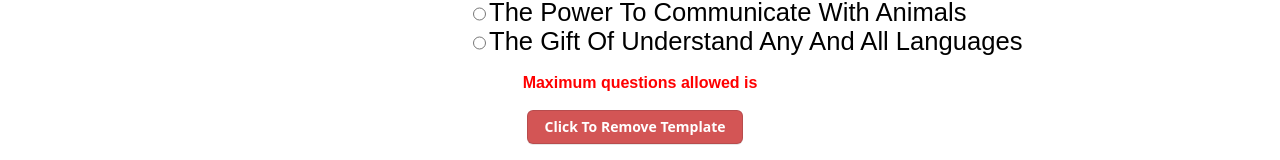
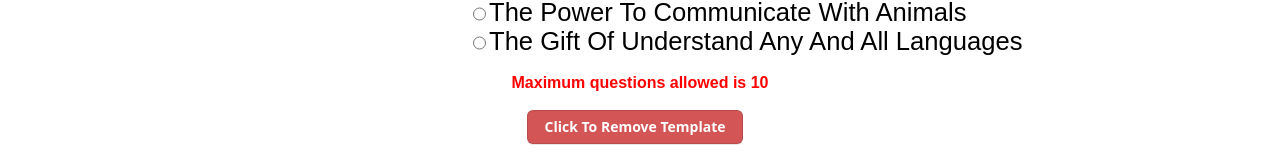
Before and after one commit to xraycodes/ToyEmporium, a Vue app: page / in a window 1280 px wide. Shown: the part 1923-2083 px from the top of the page. Built offline with nearby package versions, Linux system fonts and the light colour scheme.

Commit message:
fixed the bug with max num of Q and add button functionality

```diff
--- a/src/App.vue
+++ b/src/App.vue
@@ -29,6 +29,8 @@ const questionsInJSONAsObj = reactive(JSONfile)
 
 // Total number of questions shown(Initial is 2 as per questions.json)
 const questionsLength = ref(JSONfile.length)
+
+const MAXQUESTIONLENGTH = 10
 
 const addTemplate = () => {
   const newQuestion = {
@@ -183,7 +185,7 @@ function checkDuplicates(index) {
       <!-- Add or delete buttons to add or subtract total questions -->
       <!-- Recieves removeTemplate and addTemplate from component -->
       <AddAndDeleteButtons @removeTemplate="removeTemplate" @addTemplate="addTemplate"
-        :questionsLength='questionsLength.value' />
+        :questionsLength='questionsLength' :MAXQUESTIONLENGTH="MAXQUESTIONLENGTH" />
 
       <br>
       <!-- Edit button to modify question and its answers -->
```
